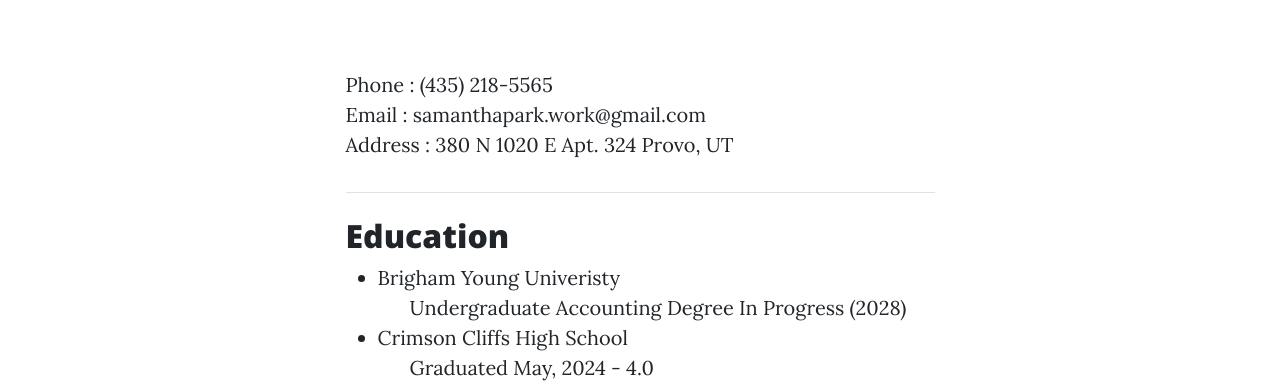
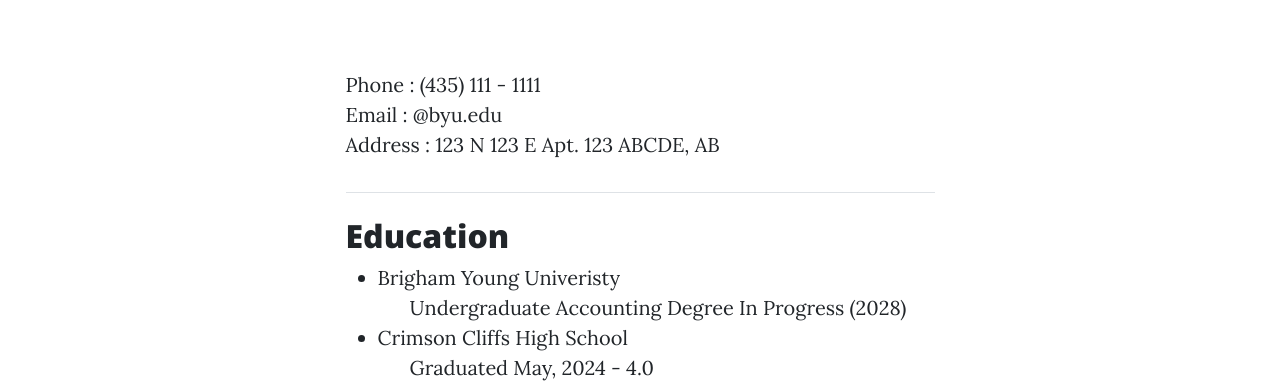
Before and after one commit to sparkitbyu/IS201, a plain HTML site: page index.html in a window 1280 px wide. Shown: the part 610-996 px from the top of the page. Drawn offline with nearby package versions, Linux system fonts and the light colour scheme.

Commit message:
Add files via upload

```diff
--- a/index.html
+++ b/index.html
@@ -55,11 +55,11 @@
                     <div class="post-preview">
                         <!-- Contact info -->
                             <p>
-                                Phone : (435) 218-5565<br>
-                                Email : samanthapark.work@gmail.com<br>
-                                Address : 380 N 1020 E
-                                Apt. 324
-                                Provo, UT
+                                Phone : (435) 111 - 1111<br>
+                                Email : @byu.edu<br>
+                                Address : 123 N 123 E
+                                Apt. 123
+                                ABCDE, AB
                             </p>
 
                         <!-- Divider -->
```
